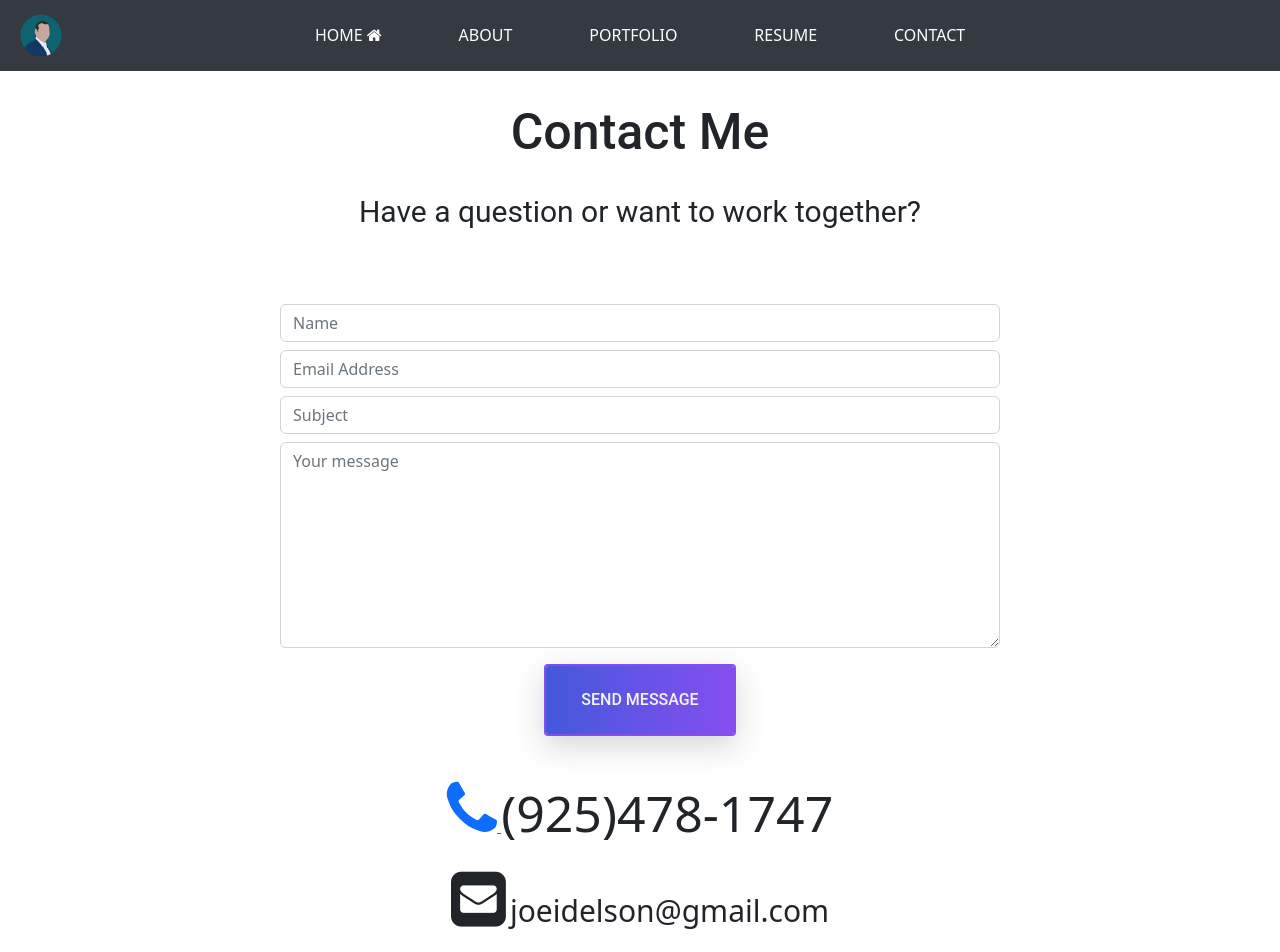
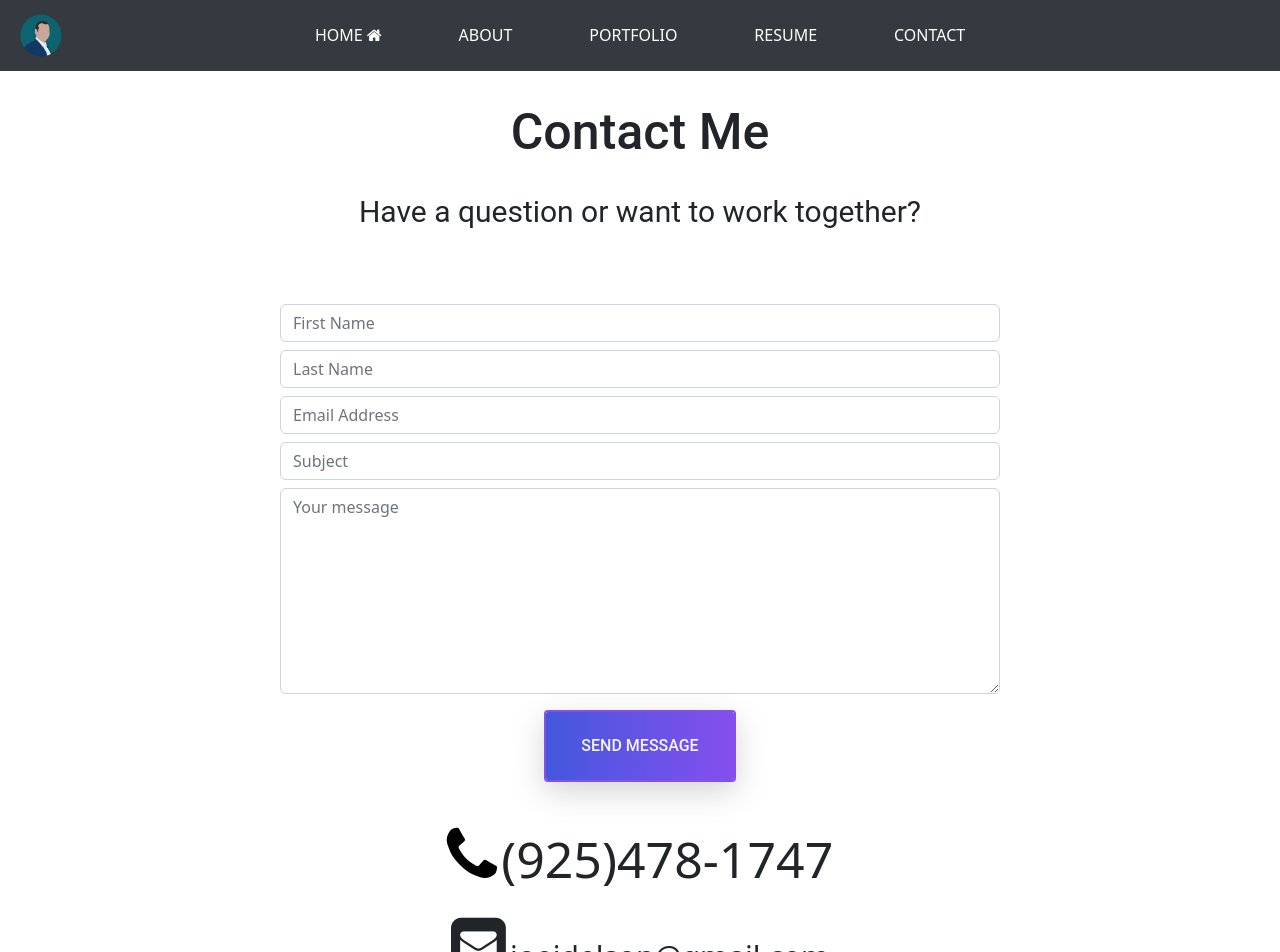
Before and after one commit to jidelson/my-website-old, a React (Create React App) app in the folder client/: page /contact in a window 1280 px wide. Shown: the top 952 px of the page. Built offline with nearby package versions, Linux system fonts and the light colour scheme.

Commit message:
updated call func

```diff
--- a/client/src/components/pages/Contact.js
+++ b/client/src/components/pages/Contact.js
@@ -30,7 +30,10 @@ function Contact() {
                 <form onSubmit={sendEmail}>
                     <div className="row pt-5 mx-auto">
                         <div className="col-8 form-group mx-auto">
-                            <input type="text" className="form-control" placeholder="Name" name="name" />
+                            <input type="text" className="form-control" placeholder="First Name" name="fName" />
+                        </div>
+                        <div className="col-8 form-group pt-2 mx-auto">
+                            <input type="text" className="form-control" placeholder="Last Name" name="lName" />
                         </div>
                         <div className="col-8 form-group pt-2 mx-auto">
                             <input type="email" className="form-control" placeholder="Email Address" name="email" />
@@ -49,7 +52,7 @@ function Contact() {
 
                 <div className="bottomInfo text-center py-4">
                     <p>
-                        <a href="tel:+19254781747">
+                        <a href="tel:+19254781747" className="phone-link">
                             <i className="fa fa-phone" aria-hidden="true"></i>&nbsp;
                         </a>
                         <span className="phoneInfo">(925)478-1747</span>
@@ -107,6 +110,13 @@ const ContactContainer = styled.div`
     .phoneInfo{
         font-size:50px;
     }
+    a.phone-link {
+        color: black;
+        text-decoration: none;
+    }
+      a.phone-link:hover {
+        color: turquoise;
+      }
     .emailInfo{
         font-size:30px;
     }
```
